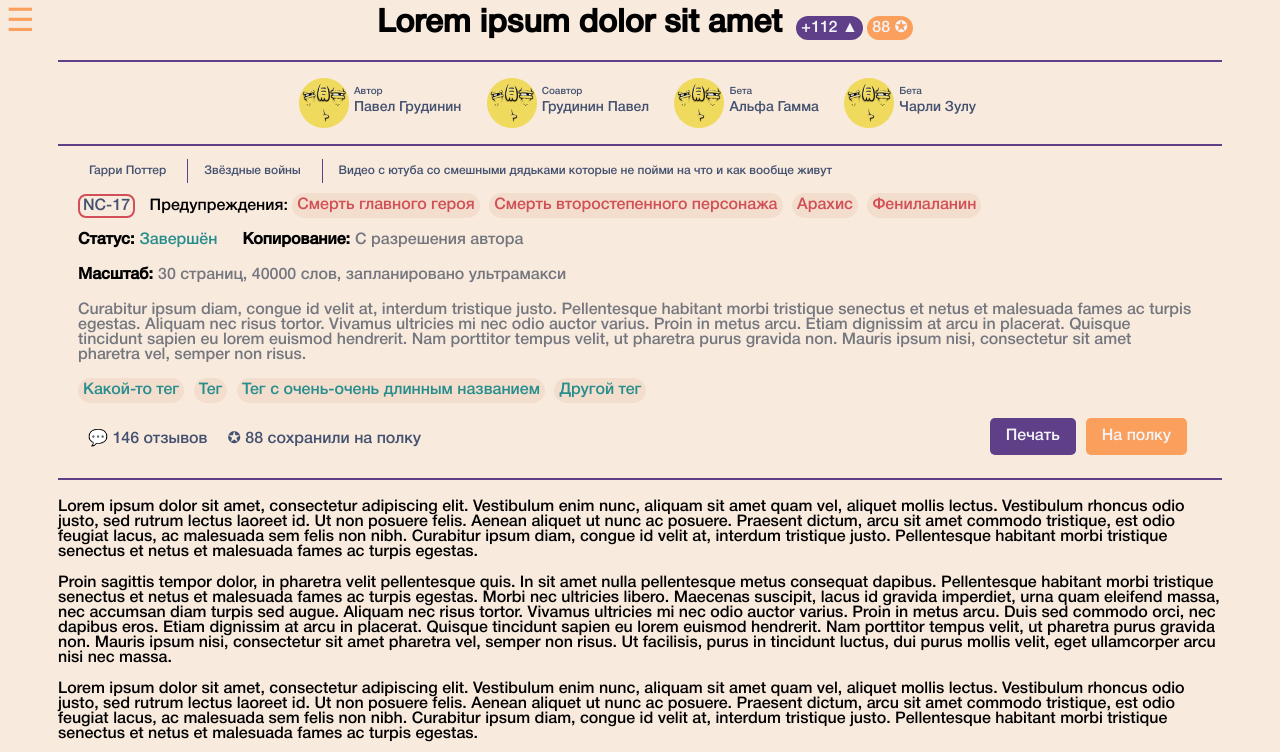
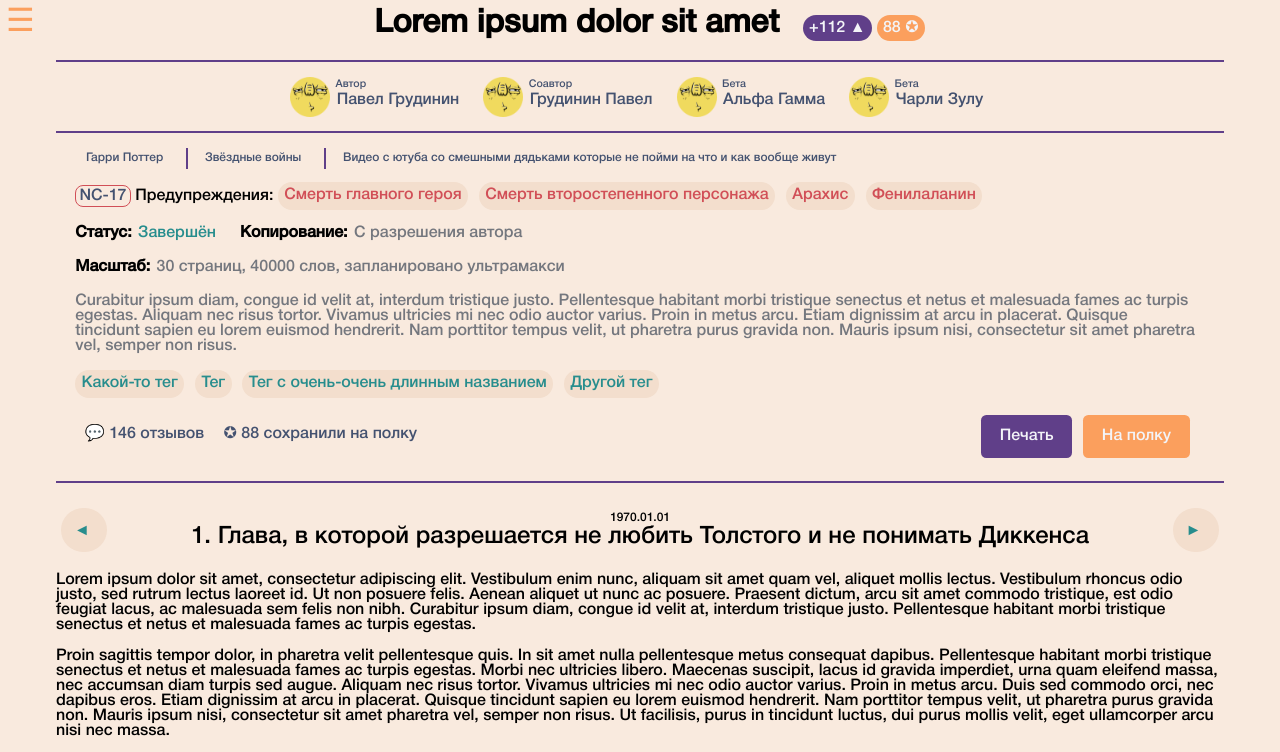
Before and after one commit to drLemis/Mytales-test, a plain HTML site: page index.html in a window 1280 px wide. Shown: the top 752 px of the page. Drawn offline with Linux system fonts and the light colour scheme.

Commit message:
Fontsize improvements

```diff
--- a/index.html
+++ b/index.html
@@ -4,7 +4,7 @@
 
 <head>
 	<meta charset="UTF-8">
-	<!-- <link rel="stylesheet" href="style.css" /> -->
+	<link rel="stylesheet" href="styleFicBody.css" />
 	<link rel="stylesheet" href="styleFicInfo.css" />
 	<link rel="stylesheet" href="styleSidePanel.css" />
 </head>
@@ -43,8 +43,10 @@
 			<center>
 				<div class="ficHeader">
 					<label class="ficTitle">Lorem ipsum dolor sit amet</label>
+					<div class="nowrap">
 						<label id="scoreLiked">+112</label>
 						<label id="scoreFavorited">88</label>
+					</div>
 					<hr style="margin-top:20px">
 					<div class="authors">
 						<button class="userBoxAuthors">
@@ -147,8 +149,20 @@
 			</div>
 		</div>
 		<hr style="margin-bottom:20px">
+		<div class="ficBodyHeader">
+			<button class="ficBodyHeaderNav" style="float:left;">
+				<label class="ficBodyHeaderNavLabel">◄</label>
+			</button>
+			<div class="ficBodyHeaderMain">
+				<label class="ficBodyHeaderDate">1970.01.01</label>
+				<br>
+				<label class="ficBodyHeaderName">1. Глава, в которой разрешается не любить Толстого и не понимать Диккенса</label>
+			</div>
+			<button class="ficBodyHeaderNav" style="float:right;">
+				<label class="ficBodyHeaderNavLabel">►</label>
+			</button>
+		</div>
 		<div class="ficBodyText">
-			<article>
 			<p>Lorem ipsum dolor sit amet, consectetur adipiscing elit. Vestibulum enim nunc, aliquam sit amet quam vel,
 				aliquet
 				mollis lectus. Vestibulum rhoncus odio justo, sed rutrum lectus laoreet id. Ut non posuere felis. Aenean aliquet
@@ -268,7 +282,6 @@
 				hendrerit. Nam porttitor tempus velit, ut pharetra purus gravida non. Mauris ipsum nisi, consectetur sit amet
 				pharetra vel, semper non risus. Ut facilisis, purus in tincidunt luctus, dui purus mollis velit, eget ullamcorper
 				arcu nisi nec massa.</p>
-			</article>
 		</div>
 	</div>
 </body>
@@ -276,25 +289,25 @@
 
 <script>
 	function toggleNav() {
-		if (document.getElementById("leftPanelNav").style.width != "300px") {
+		if (document.getElementById("leftPanelNav").style.width != "20em") {
 			openNav();
 		} else {
 			closeNav();
 		}
 	}
 
-	/* Set the width of the side navigation to 300px and the left margin of the page content to 300px */
+	/* Set the width of the side navigation to 20em and the left margin of the page content to 20em */
 	function openNav() {
-		document.getElementById("leftPanelNav").style.width = "300px";
-		document.getElementById("main").style.marginLeft = "300px";
-		document.getElementById("sidePanelButton").style.marginLeft = "300px";
+		document.getElementById("leftPanelNav").style.width = "20em";
+		document.getElementById("main").style.marginLeft = "20em";
+		document.getElementById("sidePanelButton").style.marginLeft = "10em";
 	}
 
 	/* Set the width of the side navigation to 0 and the left margin of the page content to 0 */
 	function closeNav() {
 		document.getElementById("leftPanelNav").style.width = "0";
 		document.getElementById("main").style.marginLeft = "0";
-		document.getElementById("sidePanelButton").style.marginLeft = "0px";
+		document.getElementById("sidePanelButton").style.marginLeft = "0";
 	}
 
 
--- /dev/null
+++ b/styleFicBody.css
@@ -0,0 +1,60 @@
+@font-face {
+    font-family: 'Helvetica Neue Cyr Medium';
+    src: url('font/HelveticaNeueCyr-Medium.eot');
+    src: url('font/HelveticaNeueCyr-Medium.eot?#iefix') format('embedded-opentype'),
+        url('font/HelveticaNeueCyr-Medium.woff') format('woff'),
+        url('font/HelveticaNeueCyr-Medium.ttf') format('truetype');
+    font-weight: normal;
+    font-style: normal;
+}
+
+.ficBodyHeader {
+    display: flex;
+    align-items: center;
+    text-align: center;
+}
+
+.ficBodyHeaderMain {
+    flex: 40;
+    display: block;
+}
+
+.ficBodyHeaderDate {
+    font-size: 75%;
+}
+
+.ficBodyHeaderName {
+    font-size: 150%;
+}
+
+.ficBodyHeaderNav {
+    font-size: 100%;
+    border-radius: 50px;
+    margin: 5px;
+    padding: 10px;
+    display: inline-flex;
+    align-items: center;
+    color: #278D8D;
+    background-color: #F3DECD;
+    background-repeat: no-repeat;
+    border: none;
+    cursor: pointer;
+    outline: none;
+    transition: 0.25s;
+    overflow-wrap: break-word;
+    vertical-align: middle;
+    flex: 1;
+}
+
+.ficBodyHeaderNav:hover {
+    color: #F3DECD;
+    background-color: #278D8D
+}
+
+.ficBodyHeaderNavLabel {
+    color: inherit;
+    padding: 3px;
+    pointer-events: none;
+    border-radius: 8px;
+    overflow-wrap: break-word;
+}
--- a/styleFicInfo.css
+++ b/styleFicInfo.css
@@ -19,12 +19,17 @@ button {
 
 #main {
     transition: margin-left .25s;
-    padding-left: 50px;
-    padding-right: 50px;
-    padding-bottom: 50px;
-    padding-top: 0px;
-    min-width: 500px;
+    padding-left: 3em;
+    padding-right: 3em;
+    padding-bottom: 3em;
+    padding-top: 0;
+    min-width: 32em;
     /* color: #445270; */
+}
+
+.nowrap {
+    white-space: nowrap;
+    display: inline;
 }
 
 .noselect {
@@ -37,10 +42,10 @@ button {
 }
 
 #scoreLiked {
-    border-radius: 50px;
+    border-radius: 3em;
     background: #603F89;
     color: #F3F4F8;
-    padding: 5px;
+    padding: 0.4em;
     white-space: nowrap;
 }
 
@@ -49,10 +54,10 @@ button {
 }
 
 #scoreFavorited {
-    border-radius: 50px;
+    border-radius: 3em;
     background: #FB9F5D;
     color: #F3F4F8;
-    padding: 5px;
+    padding: 0.4em;
     white-space: nowrap;
 }
 
@@ -61,14 +66,14 @@ button {
 }
 
 .ficTitle {
-    padding: 10px;
+    padding: 0.6em;
     font-size: 200%;
     font-weight: bold;
 }
 
 .userBoxAuthors {
-    border-radius: 50px;
-    padding: 8px;
+    border-radius: 3em;
+    padding: 0.5em;
     display: inline-flex;
     align-items: center;
     color: #445270;
@@ -91,15 +96,15 @@ button {
 
 .userBoxAuthorsAvatar {
     pointer-events: none;
-    height: 50px;
-    width: 50px;
+    height: 3em;
+    width: 3em;
     vertical-align: middle;
 }
 
 .userBoxAuthorsUsername {
-    font-size: 14px;
-    padding: 5px;
-    padding-top: 0px;
+    font-size: 120%;
+    padding: 0.4em;
+    padding-top: 0;
     float: left;
     pointer-events: none;
     color: inherit;
@@ -107,8 +112,8 @@ button {
 }
 
 .userBoxAuthorsRole {
-    font-size: 10px;
-    padding-left: 5px;
+    font-size: 80%;
+    padding-left: 0.5em;
     color: #979AA1;
     pointer-events: none;
     float: left;
@@ -118,8 +123,8 @@ button {
 
 .ficInfo {
     display: inline-block;
-    padding-left: 20px;
-    padding-right: 20px;
+    padding-left: 1.2em;
+    padding-right: 1.2em;
 }
 
 .ficInfoFandoms {
@@ -127,10 +132,10 @@ button {
 }
 
 .ficInfoFandom {
-    border-radius: 50px;
-    margin-right: 5px;
-    margin-top: 5px;
-    margin-bottom: 5px;
+    border-radius: 3em;
+    margin-right: 0.4em;
+    margin-top: 0.4em;
+    margin-bottom: 0.4em;
     display: flex;
     color: #445270;
     background-color: Transparent;
@@ -148,20 +153,20 @@ button {
 }
 
 .ficInfoFandomTitle {
-    font-size: 12px;
-    padding: 5px;
+    font-size: 90%;
+    padding: 0.4em;
     pointer-events: none;
     color: inherit;
     overflow-wrap: break-word;
 }
 
 hr {
-    border: 0.5px solid #603F89;
+    border: 0.04em solid #603F89;
 }
 
 .vl {
-    border-left: 1px solid #603F89;
-    margin: 5px;
+    border: 0.03em solid #603F89;
+    margin: 0.4em;
 }
 
 .ficInfoRating {
@@ -169,27 +174,26 @@ hr {
 }
 
 .ficInfoRatingLabel {
-    /* font-size: 12px; */
-    padding: 3px;
-    margin-right: 10px;
+    padding: 0.2em;
     pointer-events: none;
     color: #445270;
-    border: 2px solid #D14F57;
-    border-radius: 8px;
+    border: 0.1em solid #D14F57;
+    border-radius: 0.5em;
     overflow-wrap: break-word;
 }
 
 .ficInfoWarnings {
     display: inline;
     overflow-wrap: break-word;
+    vertical-align: middle;
 }
 
 .ficInfoWarning {
-    border-radius: 50px;
-    margin-right: 5px;
-    margin-top: 5px;
-    margin-bottom: 5px;
-    padding: 5px;
+    border-radius: 3em;
+    margin-right: 0.4em;
+    margin-top: 0.4em;
+    margin-bottom: 0.4em;
+    padding: 0.4em;
     display: inline-flex;
     align-items: center;
     color: #D14F57;
@@ -209,36 +213,36 @@ hr {
 }
 
 .ficInfoStatus {
-    margin-right: 10px;
-    margin-top: 10px;
-    margin-bottom: 10px;
+    margin-right: 0.6em;
+    margin-top: 0.6em;
+    margin-bottom: 0.6em;
     display: inline-flex;
     overflow-wrap: break-word;
     vertical-align: middle;
 }
 
 .ficInfoStatus #completion {
-    margin-left: 5px;
-    margin-right: 25px;
+    margin-left: 0.4em;
+    margin-right: 1.5em;
     color: #278D8D;
 }
 
 .ficInfoStatus #copying {
-    margin-left: 5px;
-    margin-right: 25px;
+    margin-left: 0.4em;
+    margin-right: 1.5em;
     color: #74777E;
 }
 
 .ficInfoStatus #size {
-    margin-left: 5px;
-    margin-right: 25px;
+    margin-left: 0.4em;
+    margin-right: 1.5em;
     color: #74777E;
 }
 
 .ficInfoAnnotation {
-    margin-right: 10px;
-    margin-top: 10px;
-    margin-bottom: 10px;
+    margin-right: 0.6em;
+    margin-top: 0.6em;
+    margin-bottom: 0.6em;
     display: inline-block;
     overflow-wrap: break-word;
     vertical-align: middle;
@@ -251,11 +255,11 @@ hr {
 }
 
 .ficInfoTag {
-    border-radius: 50px;
-    margin-right: 5px;
-    margin-top: 5px;
-    margin-bottom: 5px;
-    padding: 5px;
+    border-radius: 3em;
+    margin-right: 0.4em;
+    margin-top: 0.4em;
+    margin-bottom: 0.4em;
+    padding: 0.4em;
     display: inline-flex;
     align-items: center;
     color: #278D8D;
@@ -276,9 +280,9 @@ hr {
 
 
 .ficInfoSocial {
-    margin-right: 10px;
-    margin-top: 10px;
-    margin-bottom: 10px;
+    margin-right: 0.6em;
+    margin-top: 0.6em;
+    margin-bottom: 0.6em;
     vertical-align: middle;
     float: left;
     display: inline-flex;
@@ -286,7 +290,7 @@ hr {
 }
 
 .ficInfoReviewsLabel {
-    padding: 10px;
+    padding: 0.6em;
     pointer-events: none;
     color: #445270;
     overflow-wrap: break-word;
@@ -297,7 +301,7 @@ hr {
 }
 
 .ficInfoFavoritedLabel {
-    padding: 10px;
+    padding: 0.6em;
     pointer-events: none;
     color: #445270;
     overflow-wrap: break-word;
@@ -308,9 +312,9 @@ hr {
 }
 
 .ficInfoMisc {
-    margin-right: 10px;
-    margin-top: -10px;
-    margin-bottom: 10px;
+    margin-right: 0.6em;
+    margin-top: -0.6em;
+    margin-bottom: 0.6em;
     vertical-align: middle;
     float: right;
     display: inline-flex;
@@ -318,8 +322,8 @@ hr {
 }
 
 .ficInfoPrint {
-    border-radius: 5px;
-    margin: 5px;
+    border-radius: 0.4em;
+    margin: 0.4em;
     display: flex;
     color: #F3F4F8;
     background-color: #603F89;
@@ -336,16 +340,16 @@ hr {
 }
 
 .ficInfoPrintLabel {
-    font-size: 16px;
-    padding: 10px;
+    font-size: 120%;
+    padding: 0.8em;
     pointer-events: none;
     color: inherit;
     overflow-wrap: break-word;
 }
 
 .ficInfoFavorite {
-    border-radius: 5px;
-    margin: 5px;
+    border-radius: 0.4em;
+    margin: 0.4em;
     display: flex;
     color: #F3F4F8;
     background-color: #FB9F5D;
@@ -362,8 +366,8 @@ hr {
 }
 
 .ficInfoFavoriteLabel {
-    font-size: 16px;
-    padding: 10px;
+    font-size: 120%;
+    padding: 0.8em;
     pointer-events: none;
     color: inherit;
     overflow-wrap: break-word;
--- a/styleSidePanel.css
+++ b/styleSidePanel.css
@@ -7,16 +7,16 @@
     left: 0;
     background-color: #FFF7F1;
     overflow-x: hidden;
-    padding-top: 15px;
+    padding-top: 1em;
     transition: 0.25s;
 }
 
 /* The navigation menu links */
 .sidePanel a {
-    width: 300px;
-    padding: 8px 8px 8px 32px;
+    width: 20em;
+    padding: 0.5em 0.5em 0.5em 2em;
     text-decoration: none;
-    font-size: 14px;
+    font-size: 90%;
     color: #74777E;
     display: block;
     transition: 0.25s;
@@ -34,9 +34,9 @@
 }
 
 .userBox {
-    border-radius: 50px;
-    width: 300px;
-    padding: 8px 8px 8px 8px;
+    border-radius: 3.5em;
+    width: 24em;
+    padding: 0.5em;
     display: inline-flex;
     align-items: center;
     color: #445270;
@@ -56,19 +56,18 @@
 
 .userBoxAvatar {
     pointer-events: none;
-    height: 50px;
-    width: 50px;
+    height: 3.5em;
+    width: 3.5em;
     vertical-align: middle;
 }
 
 .userBoxUsername {
-    font-size: 14px;
-    padding-left: 5px;
-    padding-right: 10px;
-    width: 250px;
+    font-size: 100%;
+    padding-left: 0.5em;
+    padding-right: 1em;
     pointer-events: none;
     color: inherit;
-    width: 230px;
+    width: 20em;
     overflow-wrap: break-word;
 }
 
@@ -91,8 +90,8 @@
     transition: 0.25s;
 
     position: fixed;
-    top: 0px;
-    left: 0px;
+    top: 0;
+    left: 0;
 }
 
 #sidePanelButton:hover {
@@ -100,16 +99,16 @@
 }
 
 .sidePanel ul {
-    margin-top: 0px;
-    margin-left: 10px;
-    margin-bottom: 0px;
+    margin-top: 0;
+    margin-left: 0.5em;
+    margin-bottom: 0;
     list-style: none;
     text-indent: -1.2em;
 }
 
 .sidePanel li {
-    width: 200px;
-    font-size: 12px;
+    width: 18em;
+    font-size: 90%;
     text-decoration: none;
     border: none;
     cursor: pointer;
@@ -135,8 +134,8 @@
     display: none;
     position: absolute;
     background-color: #FFF7F1;
-    min-width: 160px;
-    box-shadow: 0px 8px 16px 0px rgba(0, 0, 0, 0.2);
+    min-width: 10em;
+    box-shadow: 0 0.5em 1em 0 rgba(0, 0, 0, 0.2);
     z-index: 1;
 }
 
@@ -148,7 +147,7 @@
 
 .userBoxDropdownContent a {
     text-decoration: none;
-    font-size: 14px;
+    font-size: 90%;
     color: #74777E;
     display: block;
     overflow-wrap: break-word;
```
Lines whose indentation alone changed are shown as unchanged.
